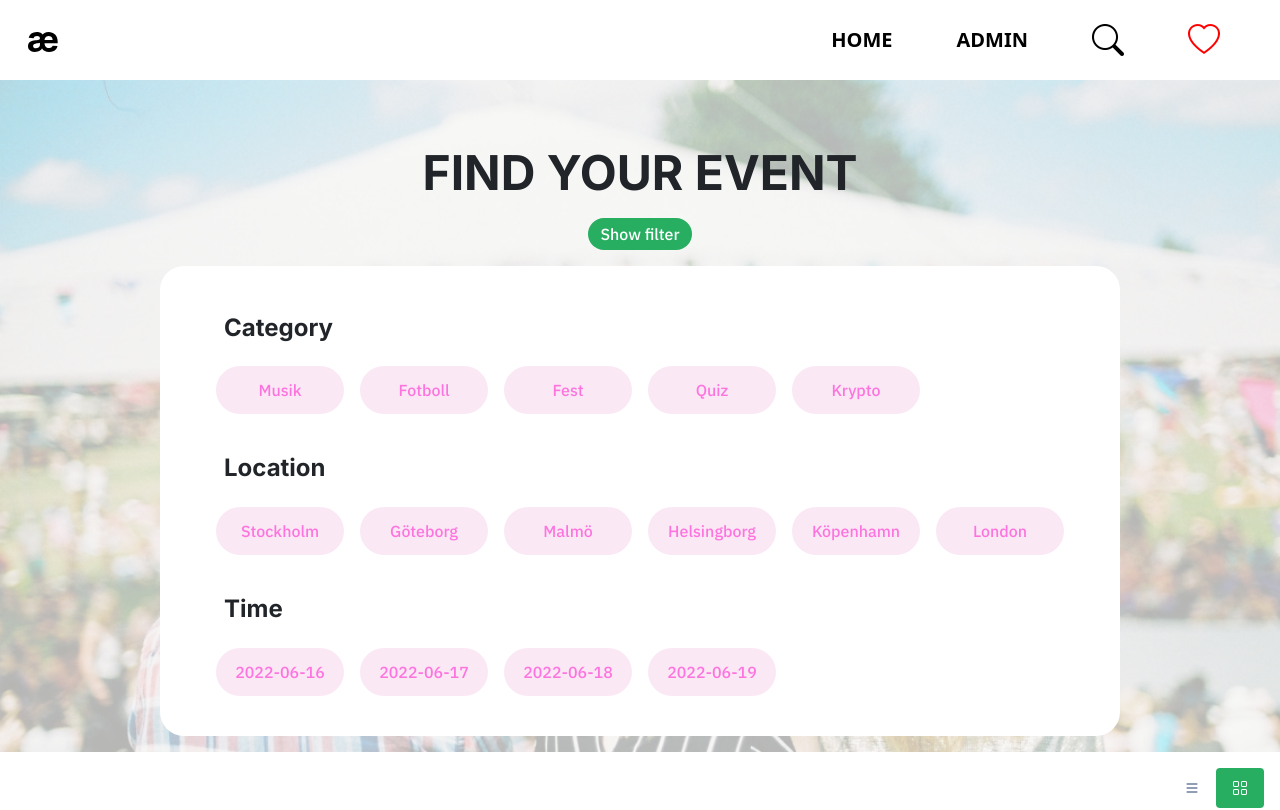
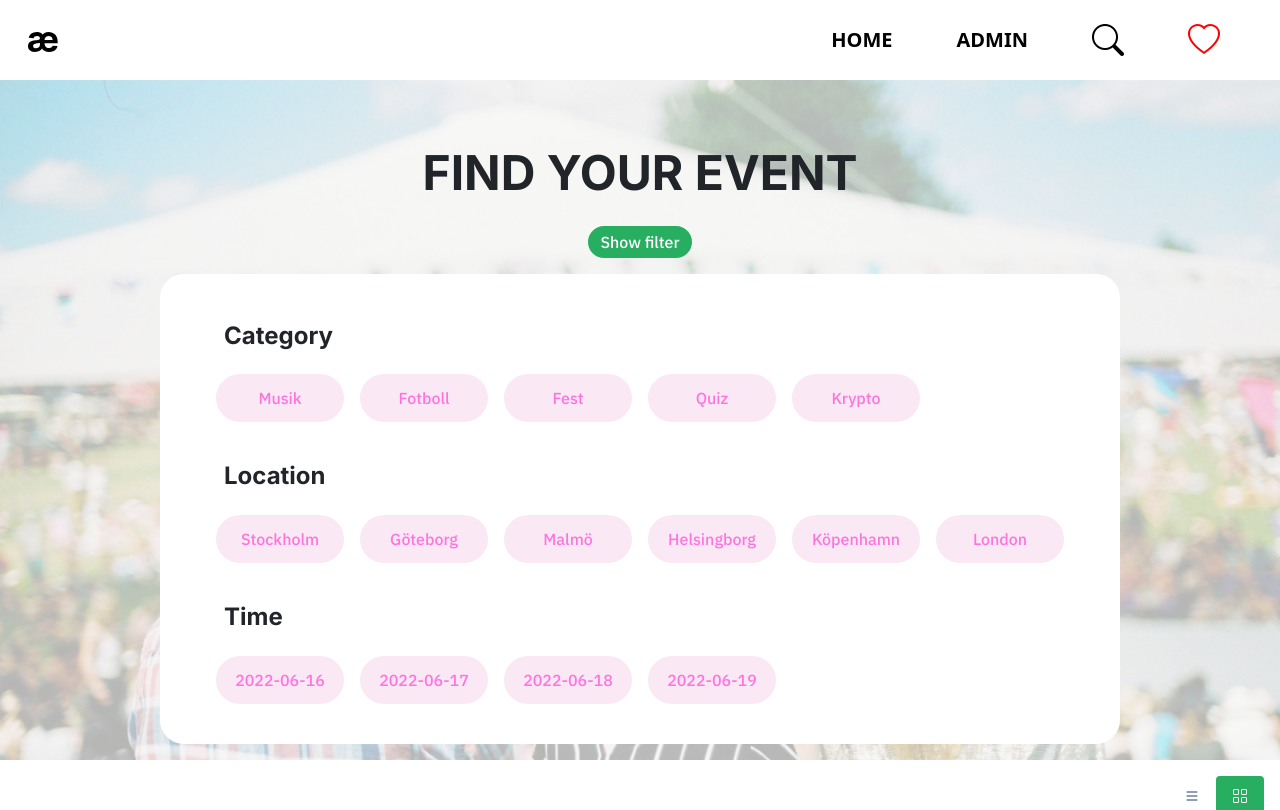
Before and after one commit to krdevel/grupparbete-vite-eventer, a Vue app: page /event/1 in a window 1280 px wide. Shown: the top 810 px of the page. Built offline with nearby package versions, Linux system fonts and the light colour scheme.

Commit message:
margin: 1.5rem

```diff
--- a/src/views/FilterView.vue
+++ b/src/views/FilterView.vue
@@ -138,7 +138,7 @@
 		width: auto;
 		height: 2rem;
 		line-height: 0.5rem;
-		margin: 1rem auto 0;
+		margin: 1.5rem auto 0;
 		/* padding-bottom: 10px; */
 		/* font-size: 1rem; */
 	}
```
